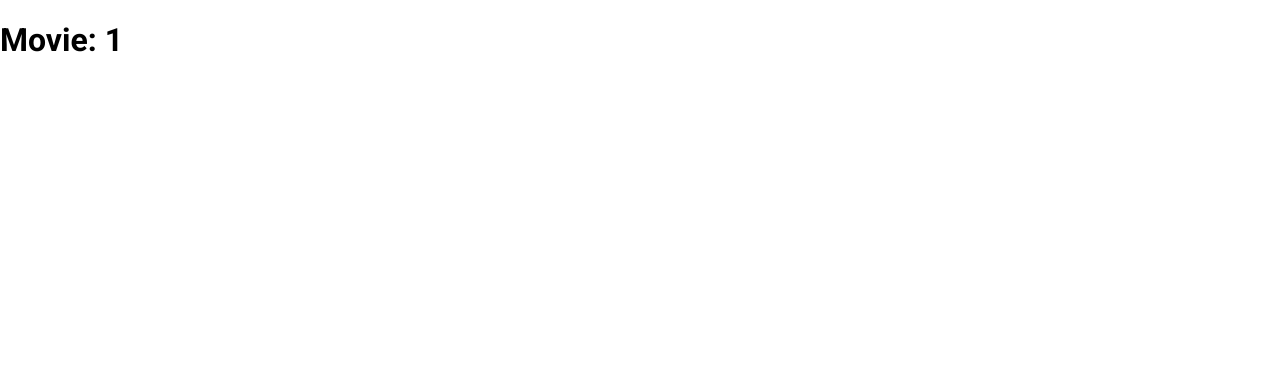
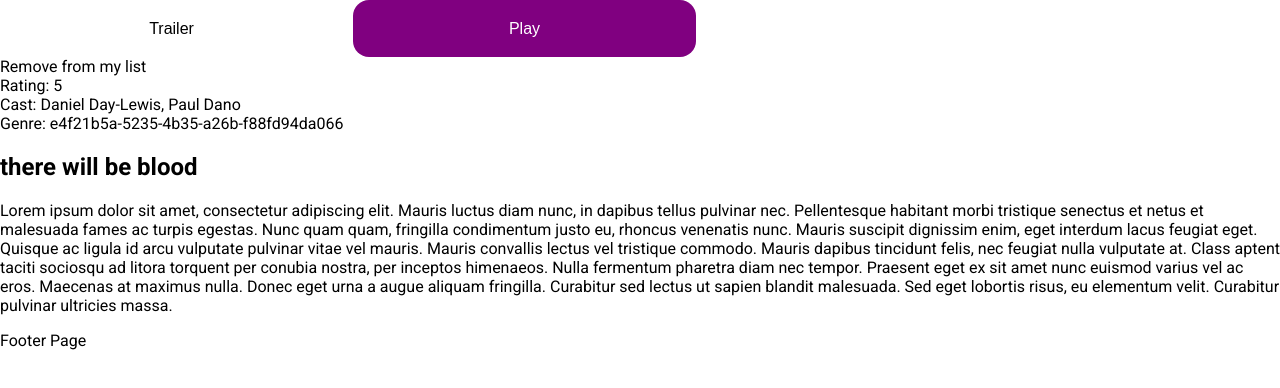
Before and after one commit to ThisIsTheNewOne/movie-app-frontend, a Next.js app: page /movies/1 in a window 1280 px wide. Shown: the top 388 px of the page. Built offline with nearby package versions, Linux system fonts and the light colour scheme.

Commit message:
adding simple Footer + adding demo data on movie ID

```diff
--- a/src/app/components/Footer.tsx
+++ b/src/app/components/Footer.tsx
@@ -0,0 +1,7 @@
+export default function Footer() {
+
+
+    return (
+        <div>Footer Page</div>
+    );
+  }
--- /dev/null
+++ b/src/app/movies/[title]/page.module.css
@@ -0,0 +1,30 @@
+.container {
+    width: 100%;
+  }
+
+.buttonContainer {
+    display: flex;
+    flex-direction: row;
+    gap: 10px;
+    /* position: relative; */
+    top: 101px;
+}
+
+.trailerButton, .playButton {
+    width: 343px;
+    height: 57px;
+    border-radius: 16px;
+    font-size: 16px;
+    cursor: pointer;
+    border: none;
+}
+
+.trailerButton {
+    background-color: white;
+    color: black;
+}
+
+.playButton {
+    background-color: purple;
+    color: white;
+}
--- a/src/app/movies/[title]/page.tsx
+++ b/src/app/movies/[title]/page.tsx
@@ -1,12 +1,36 @@
+/* eslint-disable @typescript-eslint/no-unused-vars */
+import Footer from "@/app/components/Footer";
+import movie from "../../lib/data/there-will-be-blood-movie.json";
+import styles from "./page.module.css";
+
 interface MoviePageProps {
   params: { title: string };
 }
 
 export default function MoviePage({ params }: MoviePageProps) {
+  const entireMovie = movie;
 
   return (
-      <div>
-        <h1>Movie: {decodeURIComponent(params.title)}</h1>
+    <div className={styles.container}>
+      <main className={styles.main}>
+        <section>
+          <div className={styles.buttonContainer}>
+            <button className={styles.trailerButton}>Trailer</button>
+            <button className={styles.playButton}>Play</button>
+          </div>
+        </section>
+        <section>Remove from my list</section>
+        <section>
+          <div>Rating: {entireMovie.rating}</div>
+          <div>Cast: {entireMovie.cast}</div>
+          <div>Genre: {entireMovie.genre}</div>
+        </section>
+        <section>
+          <h1>{entireMovie.title}</h1>
+          <p>{entireMovie.description}</p>
+        </section>
+      </main>
+      <Footer />
     </div>
   );
 }
--- a/src/app/page.tsx
+++ b/src/app/page.tsx
@@ -13,6 +13,7 @@
 import moviesList from "./lib/data/movies.json";
 import genresList from "./lib/data/genresList.json";
 import userList from "./lib/data/userList.json";
+import Footer from "./components/Footer";
 
 export default function Home() {
   const { user } = useUser();
@@ -49,7 +50,7 @@
       <main className={styles.main}>
         <Carousel movies={highlightedMovies} />
         <div>
-          {genresList.map((genreButton) => {
+        {genresList.map((genreButton) => {
             return (
               <button key={genreButton.id} className={styles.genreButton}>
                 {genreButton.name}
@@ -78,7 +79,7 @@
           </div>
         </div>
       </main>
-      <footer className={styles.footer}></footer>
+      <Footer/>
     </div>
   );
 }
```
Also changed, not shown: src/app/components/ScrollableMovies.tsx (+14 -4 lines). Lines whose indentation alone changed are shown as unchanged.
